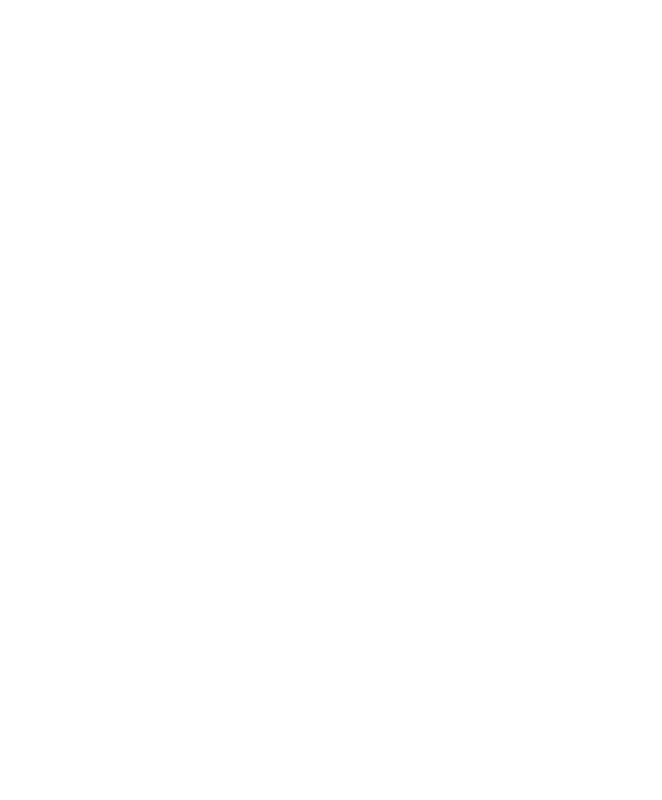
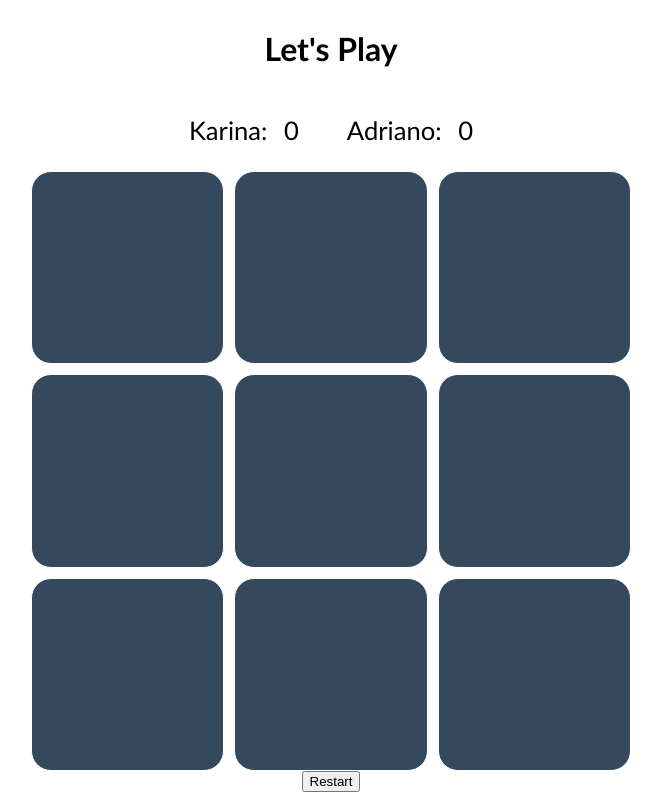
Before and after one commit to karinaglf/game-tic-tac-toe, a plain HTML site: page index.html in a window 1280 px wide. Shown: the whole page, without its empty margins (309-971 px from the left). Drawn offline with Linux system fonts and the light colour scheme.

Commit message:
add first version

```diff
--- a/app.js
+++ b/app.js
@@ -0,0 +1,105 @@
+// Grab DOM Elements
+// Define Game Elements and Controllers on Constructor
+// Style Game Board
+// Create Game Logic
+
+//DOM Elements
+const gameContainer = document.getElementById('game-container');
+const board = document.getElementById('board');
+const restartBtn = document.getElementById('restart-btn');
+const playerOneScore = document.getElementById('player1-score');
+const playerTwoScore = document.getElementById('player2-score');
+
+//Global Variables
+const winningSequences = [
+	[0, 1, 2],
+	[3, 4, 5],
+	[6, 7, 8],
+	[0, 3, 6],
+	[1, 4, 7],
+	[2, 5, 8],
+	[0, 4, 8],
+	[2, 4, 6],
+];
+
+class Game {
+	constructor(player1, player2) {
+		this.player1 = { name: player1, symbol: 'x', score: 0 };
+		this.player2 = { name: player2, symbol: 'o', score: 0 };
+		this.boardGrid = ['', '', '', '', '', '', '', '', ''];
+		this.turn = this.player1;
+		this.isGameOver = false;
+	}
+
+    start() {
+        this.isGameOver = false;
+        this.boardGrid = ['', '', '', '', '', '', '', '', ''];
+        this.drawScore();
+        this.drawGame();
+	}
+
+	// Draw Elements
+	drawGame() {
+        board.innerHTML = '';
+		// Board
+		this.boardGrid.forEach((element, index) => {
+			const cell = document.createElement('div');
+			cell.innerText = element;
+			cell.setAttribute('class', 'cell');
+			cell.setAttribute('data-id', index);
+			cell.addEventListener('click', () => this.makePlay(index));
+			board.appendChild(cell);
+		});
+	}
+
+    drawScore() {
+        // Score
+		playerOneScore.innerHTML = `${this.player1.name}: <span>${this.player1.score}</span>`;
+		playerTwoScore.innerHTML = `${this.player2.name}: <span>${this.player2.score}</span>`;
+    }
+
+	// Logic
+
+	gameOver() {
+        this.isGameOver = true;
+		const gameOverMessage = document.createElement('h2');
+		gameOverMessage.innerHTML = `${this.turn.name} won the game!`;
+		gameContainer.appendChild(gameOverMessage);
+        this.turn.score = this.turn.score + 1;
+	}
+
+	makePlay(index) {
+		if (!this.isGameOver) {
+			//Prevent player from clicking on a selected cell
+			if (this.boardGrid[index] !== '') return false;
+
+			//Select cell
+			this.boardGrid[index] = this.turn.symbol;
+			// board.innerHTML = '';
+			this.drawGame();
+			this.checkResult(this.turn.symbol);
+
+			//Change player
+			this.turn = this.turn == this.player1 ? this.player2 : this.player1;
+		}
+	}
+
+	checkResult(symbol) {
+		winningSequences.forEach((sequence, i) => {
+			if (
+				this.boardGrid[winningSequences[i][0]] == symbol &&
+				this.boardGrid[winningSequences[i][1]] == symbol &&
+				this.boardGrid[winningSequences[i][2]] == symbol
+			) {
+				console.log('Match:' + winningSequences[i]);
+				this.gameOver();
+				return i;
+			}
+			return;
+		});
+	}
+}
+
+const play = new Game('Karina', 'Adriano');
+play.start();
+restartBtn.addEventListener('click', () => play.start())
--- a/index.html
+++ b/index.html
@@ -1,12 +1,23 @@
 <!DOCTYPE html>
 <html lang="en">
-<head>
-    <meta charset="UTF-8">
-    <meta http-equiv="X-UA-Compatible" content="IE=edge">
-    <meta name="viewport" content="width=device-width, initial-scale=1.0">
-    <title>Document</title>
-</head>
-<body>
+	<head>
+		<meta charset="UTF-8" />
+		<meta http-equiv="X-UA-Compatible" content="IE=edge" />
+		<meta name="viewport" content="width=device-width, initial-scale=1.0" />
+		<link rel="stylesheet" href="styles.css" />
+		<title>Tic Tac Toe</title>
+	</head>
+	<body>
+		<div class="game-container" id="game-container">
+			<h1>Let's Play</h1>
+			<div class="score">
+				<p class="player-score" id="player1-score"><span></span></p>
+				<p class="player-score" id="player2-score"><span></span></p>
+			</div>
+			<div class="board" id="board"></div>
+			<button id="restart-btn">Restart</button>
 
-</body>
+		</div>
+		<script src="app.js"></script>
+	</body>
 </html>
--- a/styles.css
+++ b/styles.css
@@ -0,0 +1,43 @@
+body {
+    font-family: 'Gill Sans', 'Gill Sans MT', Calibri, 'Trebuchet MS', sans-serif;
+}
+.game-container {
+    margin: 0;
+    display: flex;
+    flex-direction: column;
+    align-items: center;
+}
+.board {
+    width: 90vw;
+    height: 90vw;
+    margin: 0 auto;
+    /* background-color: #34495e;
+    color: #fff; */
+    display: grid;
+    grid-template: repeat(3, 1fr) / repeat(3, 1fr);
+    gap: 10px;
+}
+.cell {
+    border: #fff solid 1px;
+    background-color: #34495e;
+    color: #fff;
+    font-size: 4rem;
+    border-radius: 20px;
+    display: grid;
+    place-items: center;
+
+}
+.score {
+    display: flex;
+    gap: 3rem;
+    font-size: 1.6rem;
+}
+.player-score > span {
+    margin-left: 10px;
+}
+@media (min-width: 600px) {
+    .board {
+        width: 600px;
+        height: 600px;
+    }
+}
```
